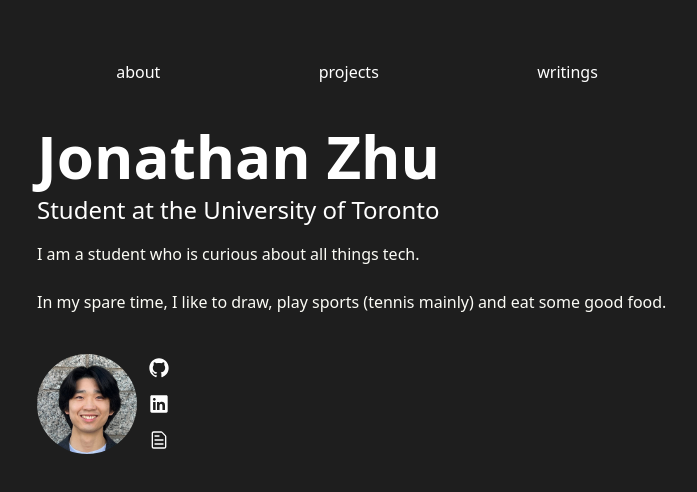
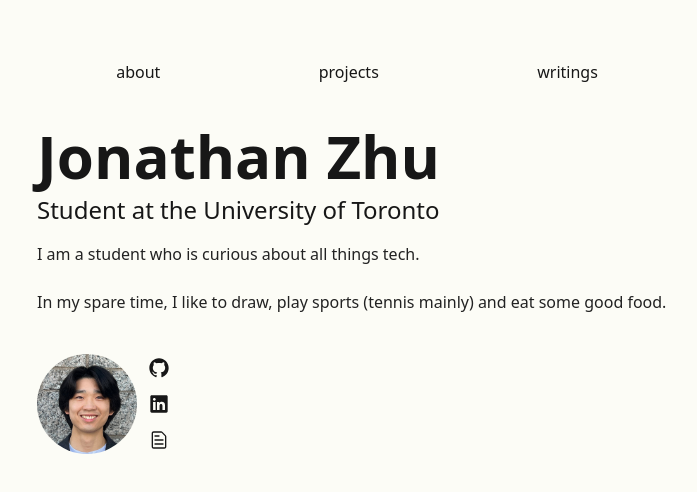
Before and after one commit to jiasunzhu613/portfolio, a Next.js app: page / in a window 1280 px wide. Shown: the top 492 px of the page, without its empty margins (283-980 px from the left). Built offline with nearby package versions, Linux system fonts and the light colour scheme.

Commit message:
change: styles

```diff
--- a/src/app/globals.css
+++ b/src/app/globals.css
@@ -1,10 +1,10 @@
 @import 'tailwindcss';
 
 :root {
-  --background: #1e1e1e;
-  --foreground: #ffffff;
-  --foreground-secondary: #fcfcf6;
-  --background-projects: #28282a;
+  --background: #fcfcf6;
+  --foreground: #171717;
+  --foreground-secondary: #222222;
+  --background-projects: #f9f9eb;
 }
 
 @theme inline {
@@ -18,10 +18,10 @@
 
 @media (prefers-color-scheme: dark) {
   :root {
-    --background: #fcfcf6;
-    --foreground: #171717;
-    --foreground-secondary: #222222;
-    --background-projects: #fffeec;
+    --background: #1e1e1e;
+    --foreground: #ffffff;
+    --foreground-secondary: #fcfcf6;
+    --background-projects: #28282a;
   }
 }
 
```
